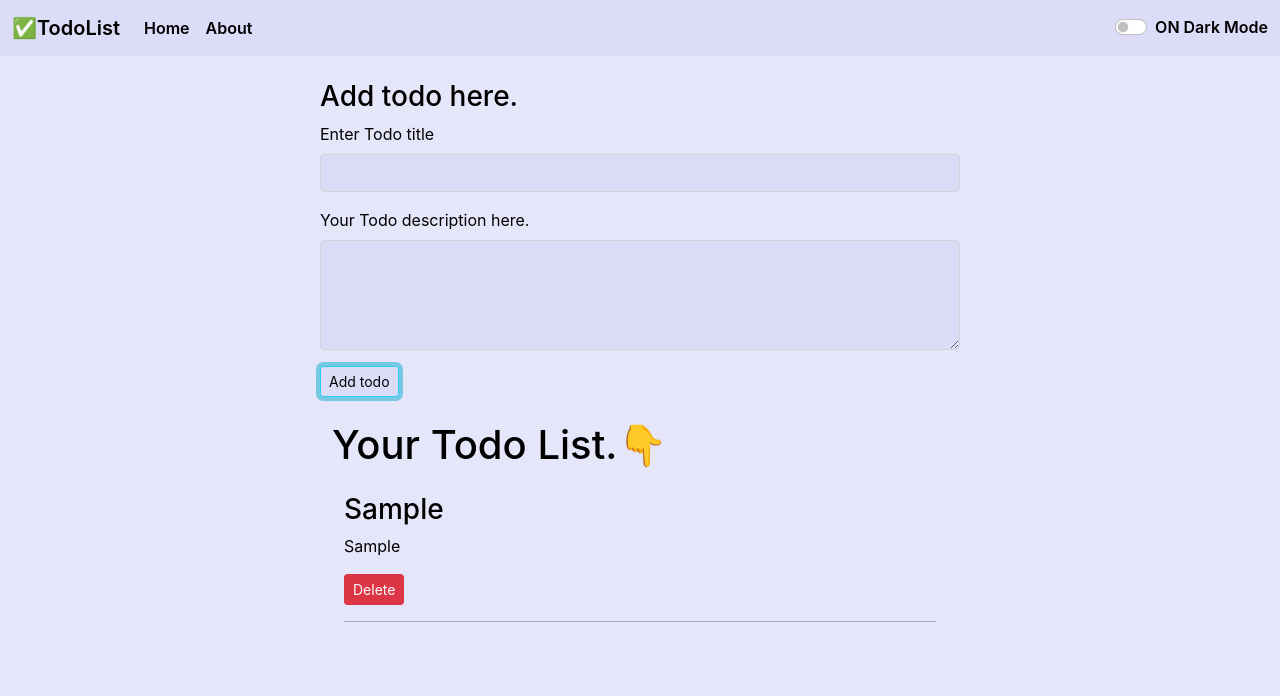
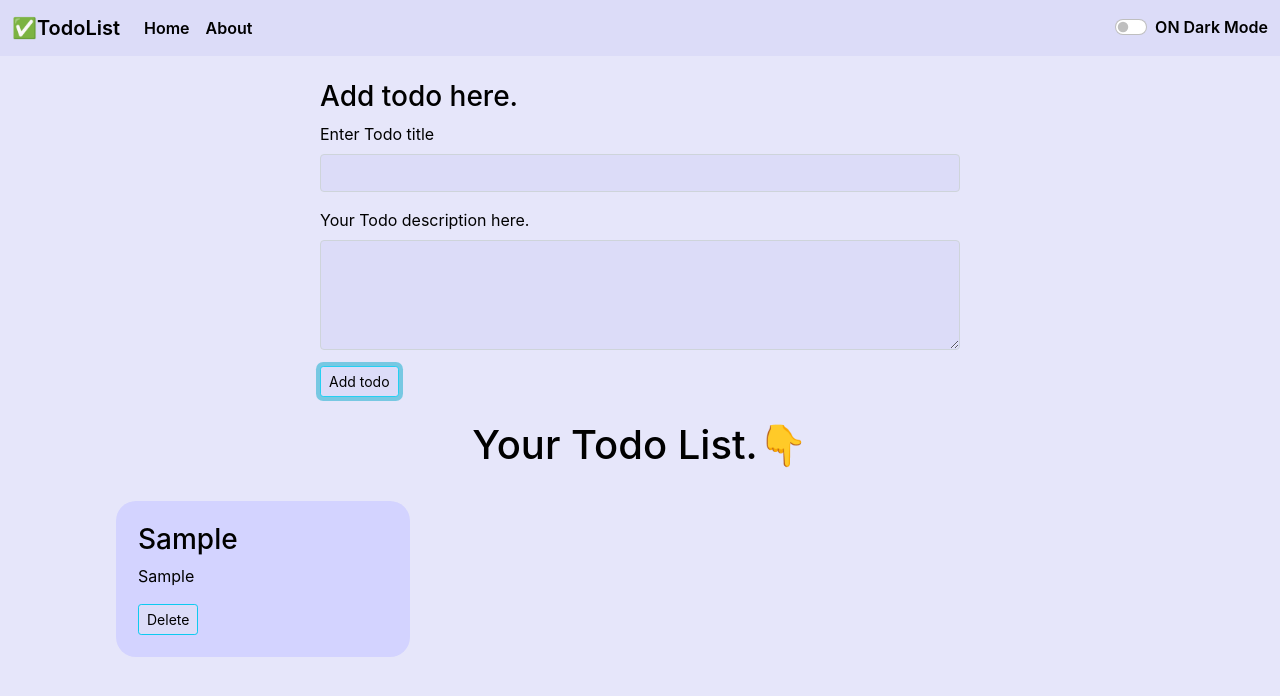
Before and after one commit to P5702n/todoList-react, a React (Create React App) app: page / in a window 1280 px wide. Both pictures are taken after typing "Sample", "Sample" into the empty fields and a click on the button "Add todo". Shown: the top 696 px of the page. Built offline with nearby package versions, Linux system fonts and the light colour scheme.

Commit message:
modified:   src/App.js 	modified:   src/components/AddTodo.js 	modified:   src/components/Navbar.js 	modified:   src/components/Todo.js 	modified:   src/components/TodoItem.js

```diff
--- a/src/App.js
+++ b/src/App.js
@@ -53,7 +53,7 @@ function App() {
       setModeStyle("light")
     }
   }
-  document.body.style.background = modeStyle === "dark" ? "#005656" : "lavender"
+  document.body.style.background = modeStyle === "dark" ? "#51087E" : "lavender"
   return (
     <>
       <Navbar title="✅TodoList" modeStyle={modeStyle} handleModeChange={handleModeChange} />
--- a/src/components/AddTodo.js
+++ b/src/components/AddTodo.js
@@ -26,17 +26,17 @@ const AddTodo = (props) => {
                 <h3 style={{ color: props.modeStyle === "dark" ? "white" : "black" }}>Add todo here.</h3>
                 <div className="mb-3">
                     <label htmlFor="exampleFormControlInput1" style={{ color: props.modeStyle === "dark" ? "white" : "black" }} className="form-label">Enter Todo title</label>
-                    <input type="text" className="form-control" style={{ color: props.modeStyle === "dark" ? "white" : "black", background: props.modeStyle === "dark" ? "teal" : "rgb(220, 220, 248)" }} id="exampleFormControlInput1" onChange={(e) => {
+                    <input type="text" className="form-control" style={{ color: props.modeStyle === "dark" ? "white" : "black", background: props.modeStyle === "dark" ? "#6C0BA9" : "rgb(220, 220, 248)" }} id="exampleFormControlInput1" onChange={(e) => {
                         setTitle(e.target.value);
                     }} value={title} key={props.todos.length + 1} />
                 </div>
                 <div className="mb-3">
                     <label htmlFor="exampleFormControlTextarea1" style={{ color: props.modeStyle === "dark" ? "white" : "black" }} className="form-label">Your Todo description here.</label>
-                    <textarea className="form-control" style={{ color: props.modeStyle === "dark" ? "white" : "black", background: props.modeStyle === "dark" ? "teal" : "rgb(220, 220, 248)" }} id="exampleFormControlTextarea1" value={desc} key={props.todos.srn + 1} onChange={(e) => {
+                    <textarea className="form-control" style={{ color: props.modeStyle === "dark" ? "white" : "black", background: props.modeStyle === "dark" ? "#6C0BA9" : "rgb(220, 220, 248)" }} id="exampleFormControlTextarea1" value={desc} key={props.todos.srn + 1} onChange={(e) => {
                         setDesc(e.target.value);
                     }} rows="4"></textarea>
                 </div>
-                <button className="btn btn-sm btn-info" style={{ backgroundColor: props.modeStyle === "light" ? "rgb(220, 220, 248)" : "#0f7e67", color: props.modeStyle === "light" ? "black" : "white" }} onClick={submit}>Add todo</button>
+                <button className="btn btn-sm btn-info" style={{ backgroundColor: props.modeStyle === "light" ? "rgb(220, 220, 248)" : "#A020F0", color: props.modeStyle === "light" ? "black" : "white" }} onClick={submit}>Add todo</button>
             </div>
         </>
     )
--- a/src/components/Navbar.js
+++ b/src/components/Navbar.js
@@ -3,7 +3,7 @@ import React from 'react'
 const Navbar = (props) => {
     return (
         <>
-            <nav className="navbar navbar-expand-lg" style={{ background: props.modeStyle === "dark" ? "teal" : "rgb(220, 220, 248)", fontWeight: 600 }}>
+            <nav className="navbar navbar-expand-lg" style={{ background: props.modeStyle === "dark" ? "#6C0BA9" : "rgb(220, 220, 248)", fontWeight: 600 }}>
                 <div className="container-fluid">
                     <a className="navbar-brand" style={{ color: props.modeStyle === "dark" ? "white" : "black" }} href="/">{props.title}</a>
                     <button className="navbar-toggler" type="button" data-bs-toggle="collapse" data-bs-target="#navbarSupportedContent" aria-controls="navbarSupportedContent" aria-expanded="false" aria-label="Toggle navigation">
--- a/src/components/Todo.js
+++ b/src/components/Todo.js
@@ -6,15 +6,17 @@ const Todo = ({ todos, handleDelClick, modeStyle }) => {
 
     return (
         <div className='container' style={{
-            margin: "0 auto",
-            width: "50vw",
+            // margin: "0 auto",
+            // width: "50vw",
             color: modeStyle === "dark" ? "white" : "black",
-            backgroundColor: modeStyle === "dark" ? "rgb(0, 86, 86)" : "lavender"
+            backgroundColor: modeStyle === "dark" ? "#51087E" : "lavender",
         }}>
-            <h1>Your Todo List.👇</h1>
-            {todos.length === 0 ? <h3>Add todo to display here.😃</h3> : (todos.map((todo) => {
-                return <TodoItem todos={todo} handleDelClick={handleDelClick} key={todo.srn} title={todo.title} desc={todo.desc} />
-            }))}
+            <h1 className='text-center'>Your Todo List.👇</h1>
+            <div className="container" style={{ display: 'flex', flexWrap: 'wrap' }}>
+                {todos.length === 0 ? <h3>Add todo to display here.😃</h3> : (todos.map((todo) => {
+                    return <TodoItem todos={todo} modeStyle={modeStyle} handleDelClick={handleDelClick} key={todo.srn} title={todo.title} desc={todo.desc} />
+                }))}
+            </div>
         </div>
     )
 }
--- a/src/components/TodoItem.js
+++ b/src/components/TodoItem.js
@@ -2,11 +2,10 @@ import React from 'react'
 
 const TodoItem = (props) => {
     return (
-        <div className='container my-4'>
+        <div className='my-4' style={{ width: "23vw", background: props.modeStyle === "dark" ? "#880ED4" : "rgb(211 211 255)", borderRadius: "20px", padding: "22px 22px", margin: "0 22px" }}>
             <h3>{props.title}</h3>
             <p>{props.desc}</p>
-            <button className="btn btn-sm btn-danger" key={props.todos.length + 1} onClick={() => props.handleDelClick(props.todos)}>Delete</button>
-            <hr />
+            <button className="btn btn-sm btn-info" style={{ background: props.modeStyle === "dark" ? "#A020F0" : "rgb(220, 220, 248)", color: props.modeStyle === "light" ? "black" : "white" }} key={props.todos.length + 1} onClick={() => props.handleDelClick(props.todos)}>Delete</button>
         </div>
     )
 }
```
